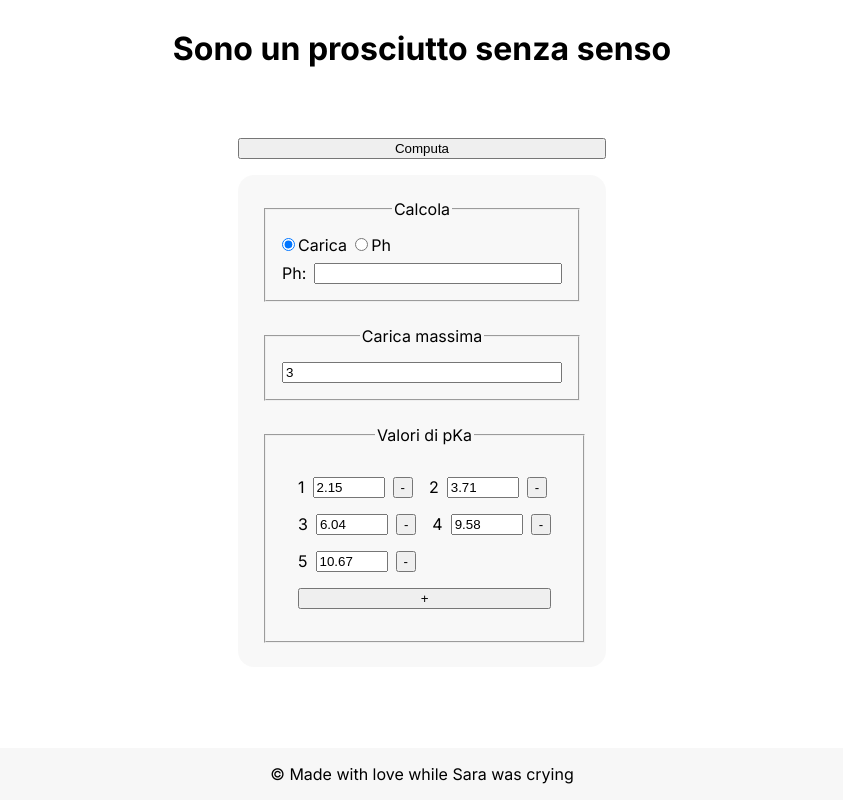
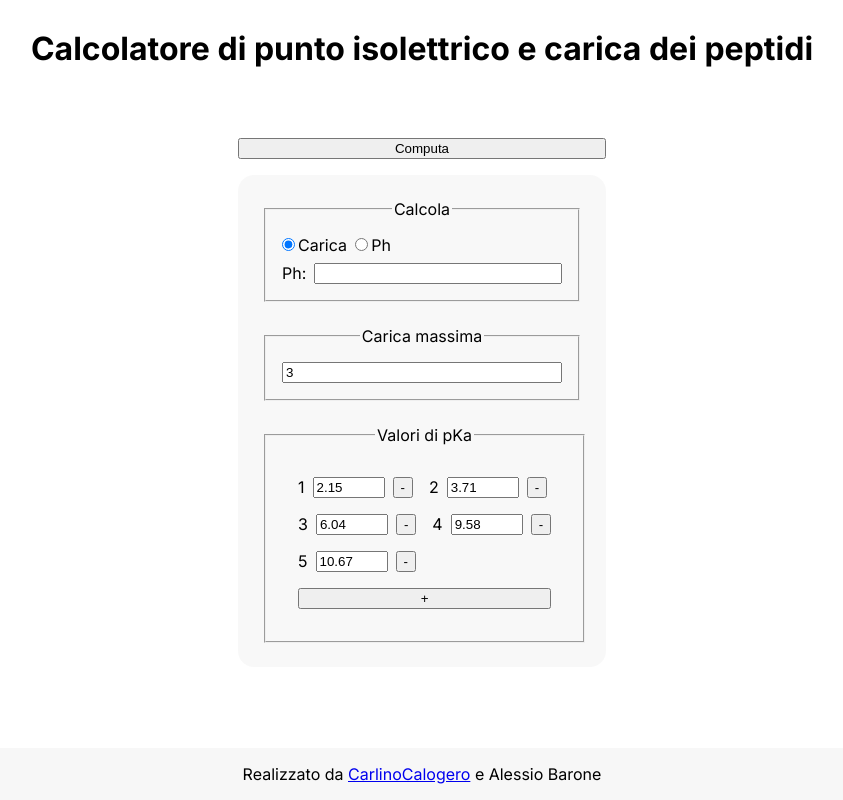
Before and after one commit to CarlinoCalogero/peptides-isoelettric-point-charge-calculator, a Next.js app: page / in a window 1280 px wide. Shown: the whole page, without its empty margins (218-1061 px from the left). Built offline with nearby package versions, Linux system fonts and the light colour scheme.

Commit message:
changed title and footer

```diff
--- a/src/app/page.module.css
+++ b/src/app/page.module.css
@@ -3,6 +3,7 @@
   flex-direction: column;
   align-items: center;
   gap: 3rem;
+  text-align: center;
 }
 
 .outerDiv {
--- a/src/app/page.tsx
+++ b/src/app/page.tsx
@@ -149,7 +149,7 @@ export default function Home() {
   return (
     <div className={styles.pageDiv}>
 
-      <h1>Sono un prosciutto senza senso</h1>
+      <h1>Calcolatore di punto isolettrico e carica dei peptidi</h1>
 
       <div className={styles.outerDiv}>
 
@@ -237,7 +237,7 @@ export default function Home() {
       </div>
 
       <footer>
-        <span>&copy; Made with love while Sara was crying</span>
+        <span>Realizzato da <a href='https://github.com/CarlinoCalogero'>CarlinoCalogero</a> e Alessio Barone</span>
       </footer>
 
     </div>
```
